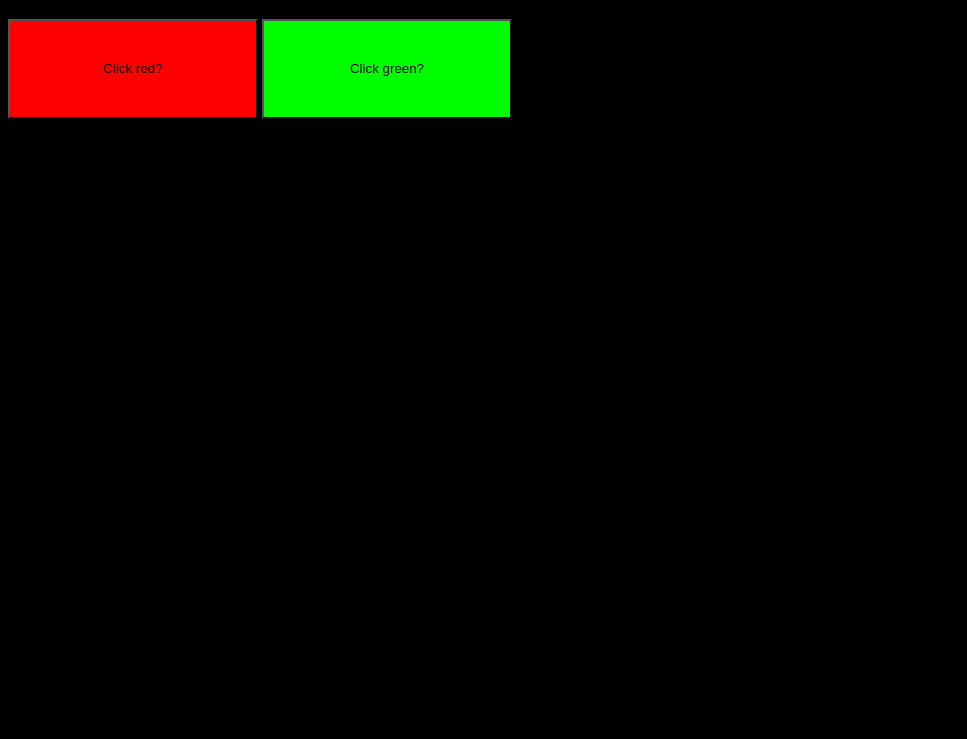
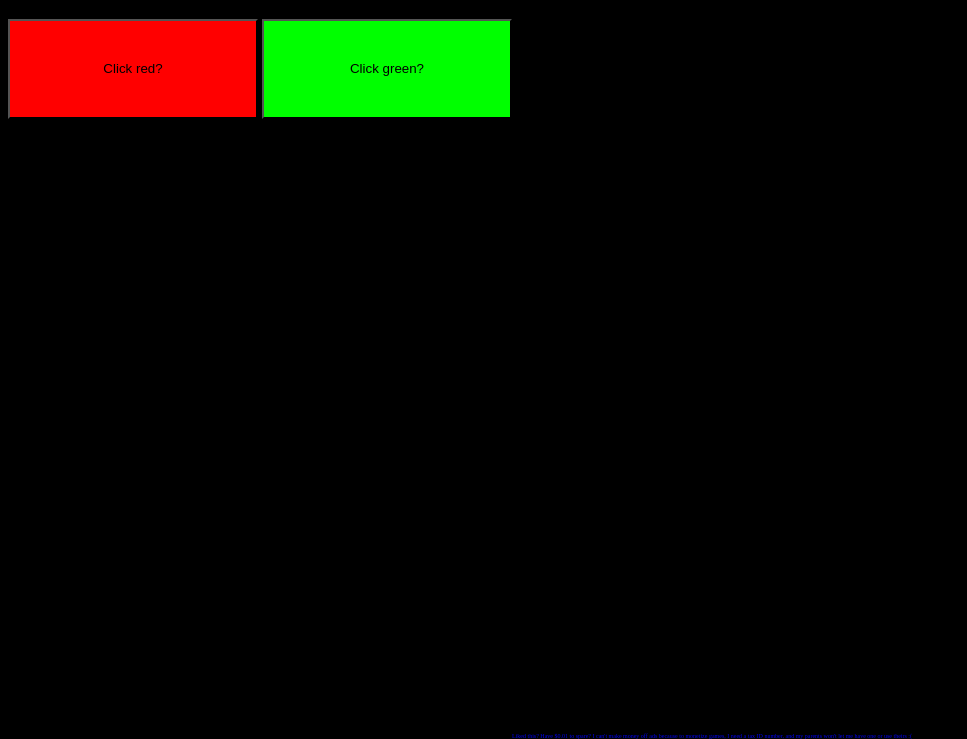
Before and after one commit to chamington/clickredorgreen, a plain HTML site: page index.html in a window 1280 px wide. Shown: the part 61-800 px from the top of the page, without its empty margins (0-967 px from the left). Drawn offline with Linux system fonts and the light colour scheme.

Commit message:
Update index.html

```diff
--- a/index.html
+++ b/index.html
@@ -20,6 +20,7 @@ $(document).ready(function(){
 <h1>Click red or click green?</h1>
 <button id="red">Click red?</button>
 <button id="green">Click green?</button>
+<a href="https://www.paypal.me/MGolub" style="position: fixed; bottom: 0; font-size: 1%;">Liked this? Have $0.01 to spare?  I can't make money off ads because to monetize games, I need a tax ID number, and my parents won't let me have one or use theirs :(</a>
 <style>
 button{
 	width:250px;
```
